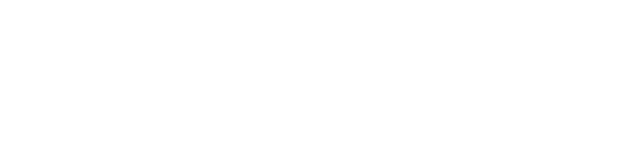
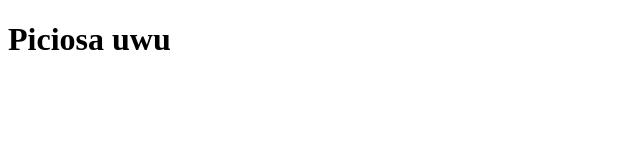
Before and after one commit to WhitishSine8/AWS, a plain HTML site: page index.html in a window 1280 px wide. Shown: the whole page, without its empty margins (0-640 px from the left). Drawn offline with Linux system fonts and the light colour scheme.

Commit message:
Update index.html

```diff
--- a/index.html
+++ b/index.html
@@ -9,7 +9,7 @@
 </head>
 
 <body>
-
+    <h1>Piciosa uwu</h1>
 </body>
 
 </html>
```
